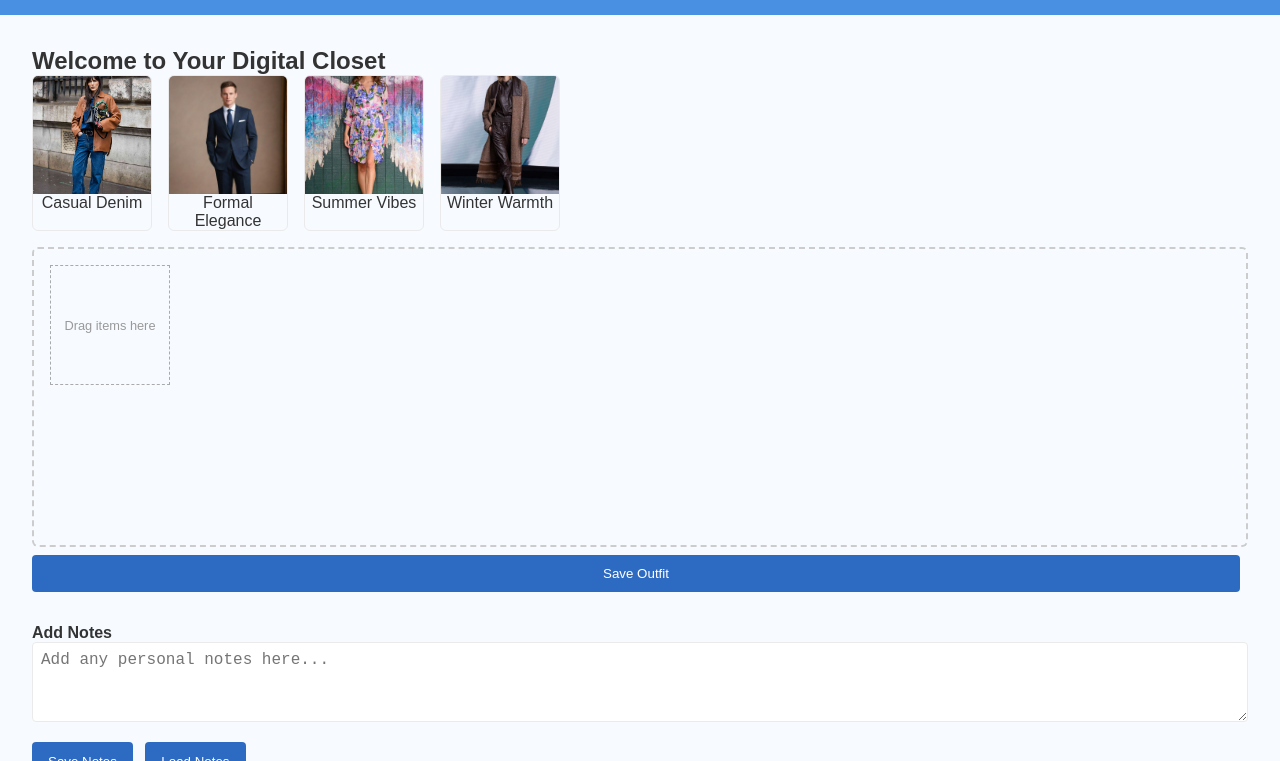
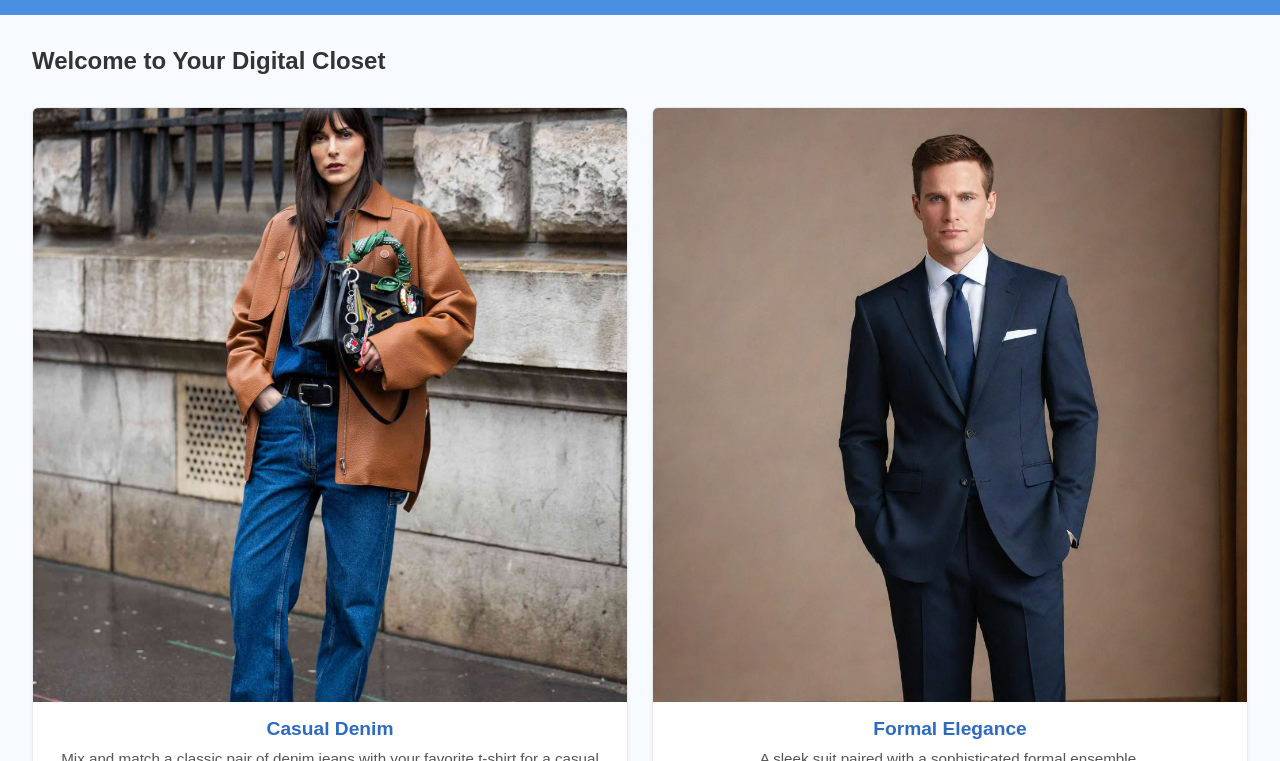
Before and after one commit to yogeshpai96/my-fashion-site, a plain HTML site: page outfit.html in a window 1280 px wide. Shown: the part 39-800 px from the top of the page. Drawn offline with Linux system fonts and the light colour scheme.

Commit message:
Update outfit.html

```diff
--- a/outfit.html
+++ b/outfit.html
@@ -20,41 +20,16 @@
       object-fit: cover;
     }
 
-    /* Drag & Drop styling */
-    .drag-items {
-      display: flex;
-      gap: 1rem;
-      flex-wrap: wrap;
+    /* Notes Display Box */
+    #notesDisplay {
+      margin-top: 1rem;
+      padding: 1rem;
+      border: 1px solid #ccc;
+      background-color: #f9f9f9;
     }
-    .drag-item {
-      width: 120px;
-      cursor: grab;
-      border: 1px solid #eaeaea;
-      border-radius: 6px;
-      overflow: hidden;
-      text-align: center;
-      user-select: none;
-    }
-    .drag-canvas {
-      margin-top: 1rem;
-      width: 100%;
-      min-height: 300px;
-      border: 2px dashed #ccc;
-      border-radius: 6px;
-      display: flex;
-      flex-wrap: wrap;
-      gap: 1rem;
-      padding: 1rem;
-    }
-    .drag-placeholder {
-      width: 120px;
-      height: 120px;
-      border: 1px dashed #aaa;
-      display: flex;
-      align-items: center;
-      justify-content: center;
-      color: #999;
-      font-size: 0.8rem;
+    #notesDisplay strong {
+      display: block;
+      margin-bottom: 0.5rem;
     }
   </style>
 </head>
@@ -74,51 +49,56 @@
   <div class="main-container" style="flex-direction: column; margin: 2rem;">
     <h2>Welcome to Your Digital Closet</h2>
 
-    <!-- Drag & Drop Items (Feature #6) -->
-    <div class="drag-items">
-      <!-- Drag Item 1 -->
-      <div class="drag-item" draggable="true">
+    <div class="outfit-tiles">
+      <!-- Outfit Tile 1 -->
+      <div class="outfit-tile">
         <div class="image-container">
           <img src="casual-denim.jpg" alt="Casual denim outfit" />
         </div>
-        <p>Casual Denim</p>
+        <h3>Casual Denim</h3>
+        <p>Mix and match a classic pair of denim jeans with your favorite t-shirt for a casual look.</p>
       </div>
-      <!-- Drag Item 2 -->
-      <div class="drag-item" draggable="true">
+      <!-- Outfit Tile 2 -->
+      <div class="outfit-tile">
         <div class="image-container">
-          <img src="formal-elegance.jpg" alt="Formal elegance outfit" />
+          <img src="formal-elegance.jpg" alt="Formal suit and tie ensemble" />
         </div>
-        <p>Formal Elegance</p>
+        <h3>Formal Elegance</h3>
+        <p>A sleek suit paired with a sophisticated formal ensemble.</p>
       </div>
-      <!-- Drag Item 3 -->
-      <div class="drag-item" draggable="true">
+      <!-- Outfit Tile 3 -->
+      <div class="outfit-tile">
         <div class="image-container">
-          <img src="summer-vibes.jpg" alt="Summer vibes outfit" />
+          <img src="summer-vibes.jpg" alt="Summer vibes with a floral dress" />
         </div>
-        <p>Summer Vibes</p>
+        <h3>Summer Vibes</h3>
+        <p>Bright floral dress and sandals for a breezy, chic look.</p>
       </div>
-      <!-- Drag Item 4 -->
-      <div class="drag-item" draggable="true">
+      <!-- Outfit Tile 4 -->
+      <div class="outfit-tile">
         <div class="image-container">
-          <img src="winter-warmth.jpg" alt="Winter warmth outfit" />
+          <img src="winter-warmth.jpg" alt="Winter outfit with coat and scarf" />
         </div>
-        <p>Winter Warmth</p>
+        <h3>Winter Warmth</h3>
+        <p>Stay cozy with a matching scarf and coat for the colder months.</p>
       </div>
     </div>
 
-    <div class="drag-canvas" id="dragCanvas">
-      <div class="drag-placeholder">Drag items here</div>
-    </div>
+    <!-- Save Outfit Button (unchanged) -->
+    <button class="btn">Save Outfit</button>
 
-    <button class="btn" id="saveOutfitBtn">Save Outfit</button>
-
-    <!-- Notes Section (Feature #2: Local Storage) -->
+    <!-- Notes Section (Feature #2: Local Storage) - clearer display -->
     <div class="note-section" style="margin-top: 2rem;">
       <h4>Add Notes</h4>
       <textarea id="notesInput" placeholder="Add any personal notes here..." style="width:100%; min-height:80px;"></textarea>
       <div style="margin-top: 0.5rem;">
         <button class="btn" id="saveNotesBtn">Save Notes</button>
         <button class="btn" id="loadNotesBtn">Load Notes</button>
+      </div>
+      <!-- Show the saved notes below -->
+      <div id="notesDisplay">
+        <strong>Saved Notes:</strong>
+        <p id="notesText"></p>
       </div>
     </div>
 
@@ -133,7 +113,7 @@
     </div>
   </div>
 
-  <!-- Footer (unchanged) -->
+  <!-- Footer -->
   <footer>
     <div class="footer-container">
       <div class="footer-column">
@@ -159,44 +139,15 @@
   </footer>
 
   <script>
-    // Feature #6: Basic Drag-and-Drop
-    const dragItems = document.querySelectorAll('.drag-item');
-    const dragCanvas = document.getElementById('dragCanvas');
-
-    let draggedItem = null;
-
-    dragItems.forEach(item => {
-      item.addEventListener('dragstart', e => {
-        draggedItem = item;
-        e.dataTransfer.effectAllowed = 'move';
-      });
-      item.addEventListener('dragend', () => {
-        draggedItem = null;
-      });
-    });
-
-    dragCanvas.addEventListener('dragover', e => {
-      e.preventDefault();
-    });
-    dragCanvas.addEventListener('drop', () => {
-      if (draggedItem) {
-        dragCanvas.appendChild(draggedItem);
-      }
-    });
-
-    // "Save Outfit" button (simple placeholder)
-    const saveOutfitBtn = document.getElementById('saveOutfitBtn');
-    saveOutfitBtn.addEventListener('click', () => {
-      alert('Outfit saved (this is a placeholder—no backend yet).');
-    });
-
-    // Feature #2: Local Storage for Notes
+    // Local Storage for Notes - with clearer display
     const notesInput = document.getElementById('notesInput');
     const saveNotesBtn = document.getElementById('saveNotesBtn');
     const loadNotesBtn = document.getElementById('loadNotesBtn');
+    const notesText = document.getElementById('notesText');
 
     saveNotesBtn.addEventListener('click', () => {
       localStorage.setItem('digitalClosetNotes', notesInput.value);
+      notesText.innerText = notesInput.value;
       alert('Notes saved locally!');
     });
 
@@ -204,6 +155,7 @@
       const savedNotes = localStorage.getItem('digitalClosetNotes');
       if (savedNotes) {
         notesInput.value = savedNotes;
+        notesText.innerText = savedNotes;
         alert('Notes loaded from local storage.');
       } else {
         alert('No saved notes found.');
```
